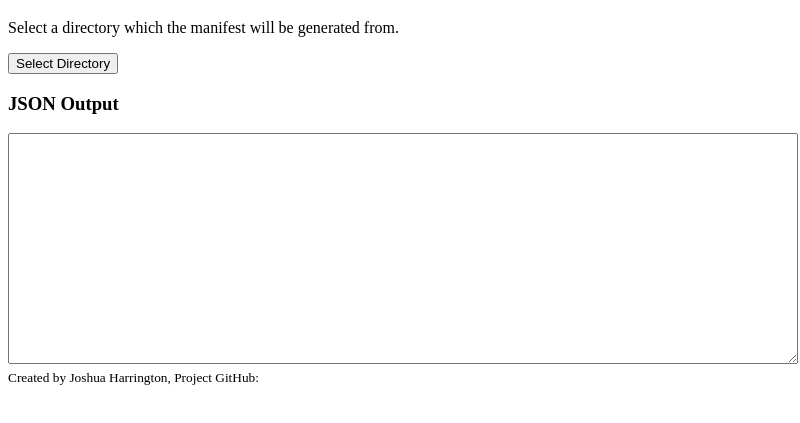
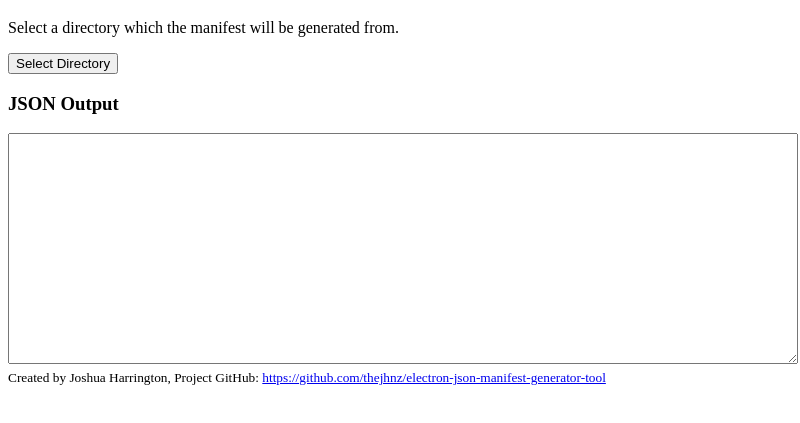
Before and after one commit to thejhnz/electron-json-manifest-generator-tool, an Electron app: page index.html in a window 800 px wide. Shown: the part 61-484 px from the top of the page. Drawn offline with Linux system fonts and the light colour scheme.

Commit message:
Added github link

```diff
--- a/index.html
+++ b/index.html
@@ -13,7 +13,7 @@
     <h3>JSON Output</h3>
     <textarea id="manifest" rows="15" cols="10" style="width:100%;"></textarea>
 
-    <small>Created by Joshua Harrington, Project GitHub: <a href=""></a> </small>
+    <small>Created by Joshua Harrington, Project GitHub: <a href="https://github.com/thejhnz/electron-json-manifest-generator-tool">https://github.com/thejhnz/electron-json-manifest-generator-tool</a> </small>
 </body>
 
 <script>
```
